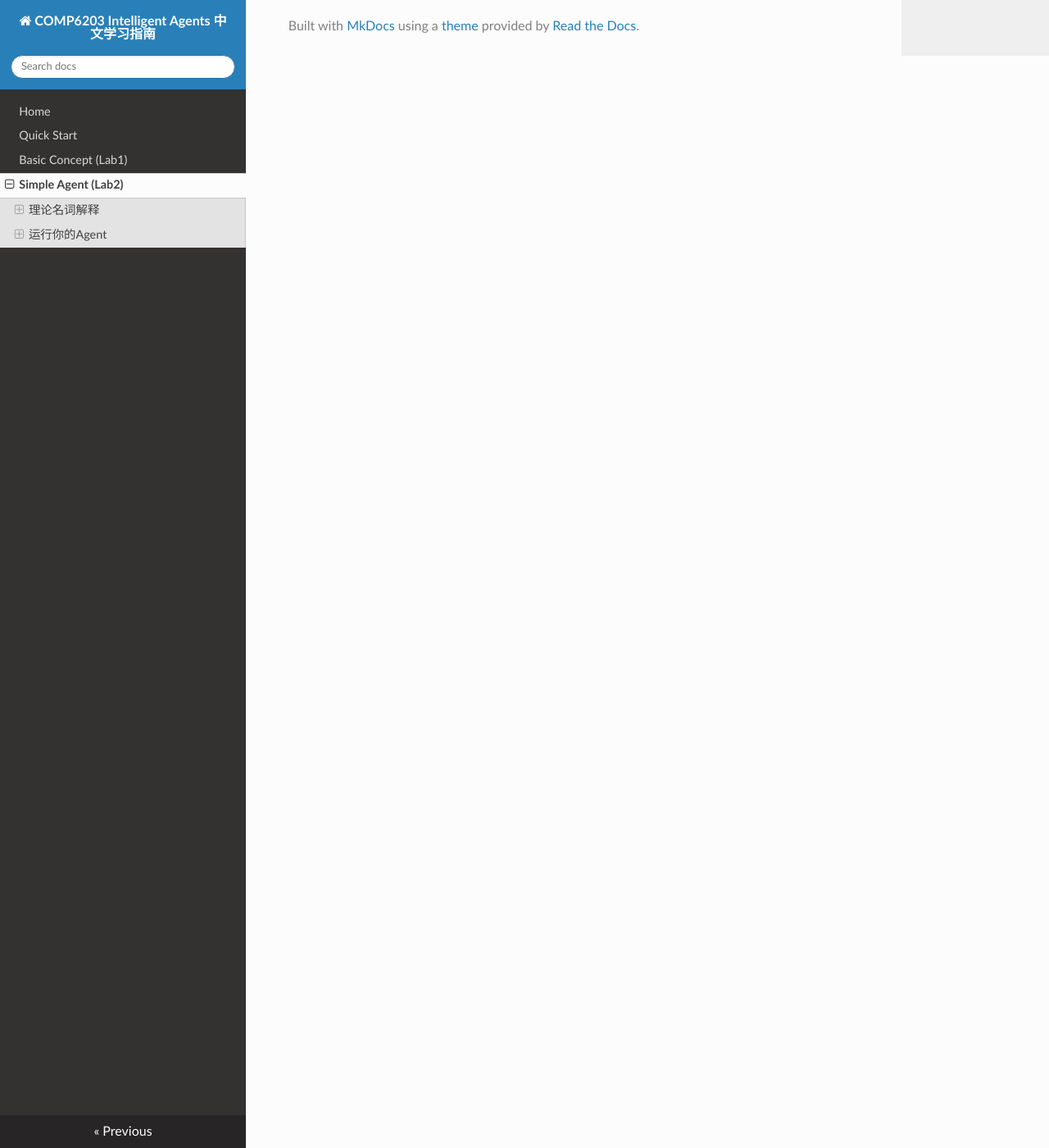
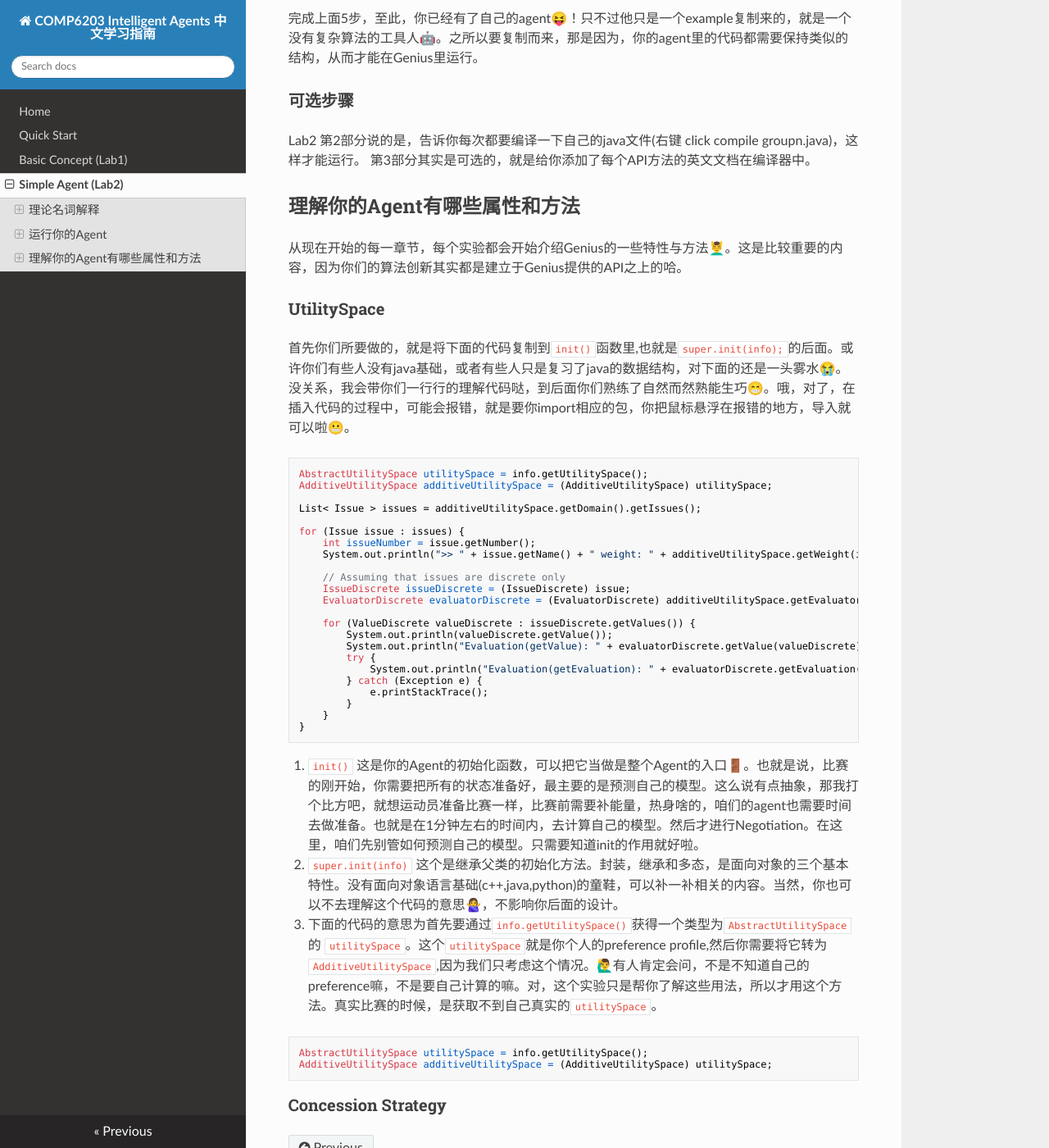
Before and after one commit to RobinLuoNanjing/UoSouthampton-Intelligent-Agent-Docs, an MkDocs documentation site: the page built from docs/simple.md, in a window 1280 px wide and 1400 px high, scrolled down 1457 px. Shown: the whole window at 82% size. Built offline with MkDocs 1.6.1, drawn with Linux system fonts in a browser that asks for light colours; nearby versions of some CDN libraries; some of the changed text lies outside the part shown.

Commit message:
[add] new

````diff
--- a/docs/simple.md
+++ b/docs/simple.md
@@ -31,5 +31,63 @@ lab2 里提到了一个discount factor $\delta$ (打折因子)💰。什么意
 在进行这一部分之前，得确定你已经完成了Quick Start章节的环境的安装并且已经成功的把[这个视频](https://www.youtube.com/watch?v=ES_bpdRiSNM)里的操作完成哈😊。
 
 ### 创建一个Agent
+(下面的操作都是在你们的lab2中)
 1. 首先创建一个新的package,命名为groupn,其中n是你们组完队之后老师用邮箱发给你们的组号。
-2.
+2. 从文件夹 bilateralexamples 复制文件 RandomBidderExample.java 进入你们的package。
+3. RandomBidderExample.java 文件，将其包名(第一行)改为你们之前的定义的报名，比如group10。
+4. 把class改名为 Myagent。
+5. (Optional) 在getDescription()函数中，改变对你agent的描述。(虽然这步没什么用，纯属好玩)
+
+完成上面5步，至此，你已经有了自己的agent😝！只不过他只是一个example复制来的，就是一个没有复杂算法的工具人🤖。之所以要复制而来，那是因为，你的agent里的代码都需要保持类似的结构，从而才能在Genius里运行。
+
+### 可选步骤
+Lab2 第2部分说的是，告诉你每次都要编译一下自己的java文件(右键 click compile groupn.java)，这样才能运行。 第3部分其实是可选的，就是给你添加了每个API方法的英文文档在编译器中。
+
+## 理解你的Agent有哪些属性和方法
+从现在开始的每一章节，每个实验都会开始介绍Genius的一些特性与方法💆‍♂️。这是比较重要的内容，因为你们的算法创新其实都是建立于Genius提供的API之上的哈。
+
+### UtilitySpace
+首先你们所要做的，就是将下面的代码复制到```init()```函数里,也就是```super.init(info);```的后面。或许你们有些人没有java基础，或者有些人只是复习了java的数据结构，对下面的还是一头雾水😭。没关系，我会带你们一行行的理解代码哒，到后面你们熟练了自然而然熟能生巧😁。哦，对了，在插入代码的过程中，可能会报错，就是要你import相应的包，你把鼠标悬浮在报错的地方，导入就可以啦😬。
+```java
+AbstractUtilitySpace utilitySpace = info.getUtilitySpace();
+AdditiveUtilitySpace additiveUtilitySpace = (AdditiveUtilitySpace) utilitySpace;
+
+List< Issue > issues = additiveUtilitySpace.getDomain().getIssues();
+
+for (Issue issue : issues) {
+    int issueNumber = issue.getNumber();
+    System.out.println(">> " + issue.getName() + " weight: " + additiveUtilitySpace.getWeight(issueNumber));
+
+    // Assuming that issues are discrete only
+    IssueDiscrete issueDiscrete = (IssueDiscrete) issue;
+    EvaluatorDiscrete evaluatorDiscrete = (EvaluatorDiscrete) additiveUtilitySpace.getEvaluator(issueNumber);
+
+    for (ValueDiscrete valueDiscrete : issueDiscrete.getValues()) {
+        System.out.println(valueDiscrete.getValue());
+        System.out.println("Evaluation(getValue): " + evaluatorDiscrete.getValue(valueDiscrete));
+        try {
+            System.out.println("Evaluation(getEvaluation): " + evaluatorDiscrete.getEvaluation(valueDiscrete));
+        } catch (Exception e) {
+            e.printStackTrace();
+        }
+    }
+}
+```
+
+
+
+1.  ```init()```
+这是你的Agent的初始化函数，可以把它当做是整个Agent的入口🚪。也就是说，比赛的刚开始，你需要把所有的状态准备好，最主要的是预测自己的模型。这么说有点抽象，那我打个比方吧，就想运动员准备比赛一样，比赛前需要补能量，热身啥的，咱们的agent也需要时间去做准备。也就是在1分钟左右的时间内，去计算自己的模型。然后才进行Negotiation。在这里，咱们先别管如何预测自己的模型。只需要知道init的作用就好啦。
+
+2.  ```super.init(info)```
+这个是继承父类的初始化方法。封装，继承和多态，是面向对象的三个基本特性。没有面向对象语言基础(c++,java,python)的童鞋，可以补一补相关的内容。当然，你也可以不去理解这个代码的意思🙅‍♀️，不影响你后面的设计。
+
+3. 下面的代码的意思为首先要通过```info.getUtilitySpace()```获得一个类型为``` AbstractUtilitySpace``` 的 ```utilitySpace ```。这个```utilitySpace ```就是你个人的preference profile,然后你需要将它转为```AdditiveUtilitySpace```,因为我们只考虑这个情况。🙋‍♂️有人肯定会问，不是不知道自己的preference嘛，不是要自己计算的嘛。对，这个实验只是帮你了解这些用法，所以才用这个方法。真实比赛的时候，是获取不到自己真实的```utilitySpace ```。
+```java
+AbstractUtilitySpace utilitySpace = info.getUtilitySpace();
+AdditiveUtilitySpace additiveUtilitySpace = (AdditiveUtilitySpace) utilitySpace;
+```
+
+
+
+### Concession Strategy
````
